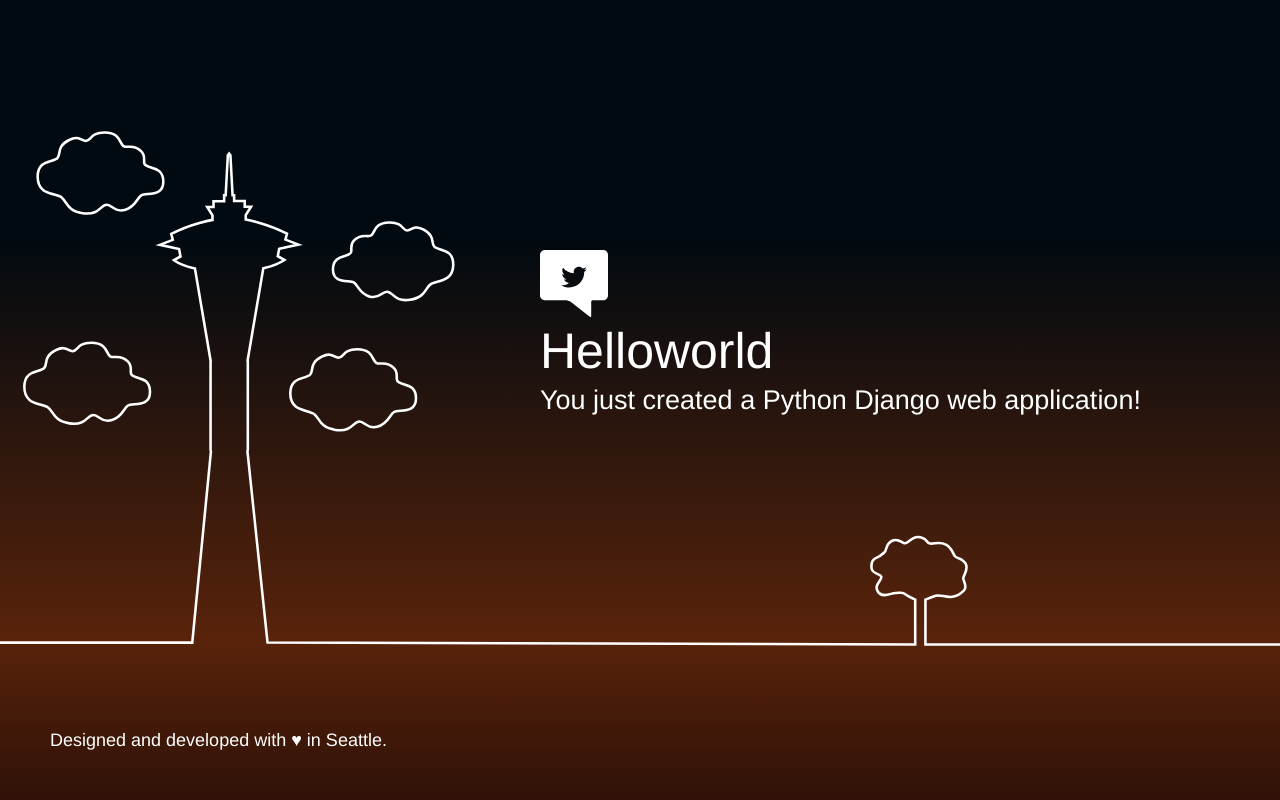
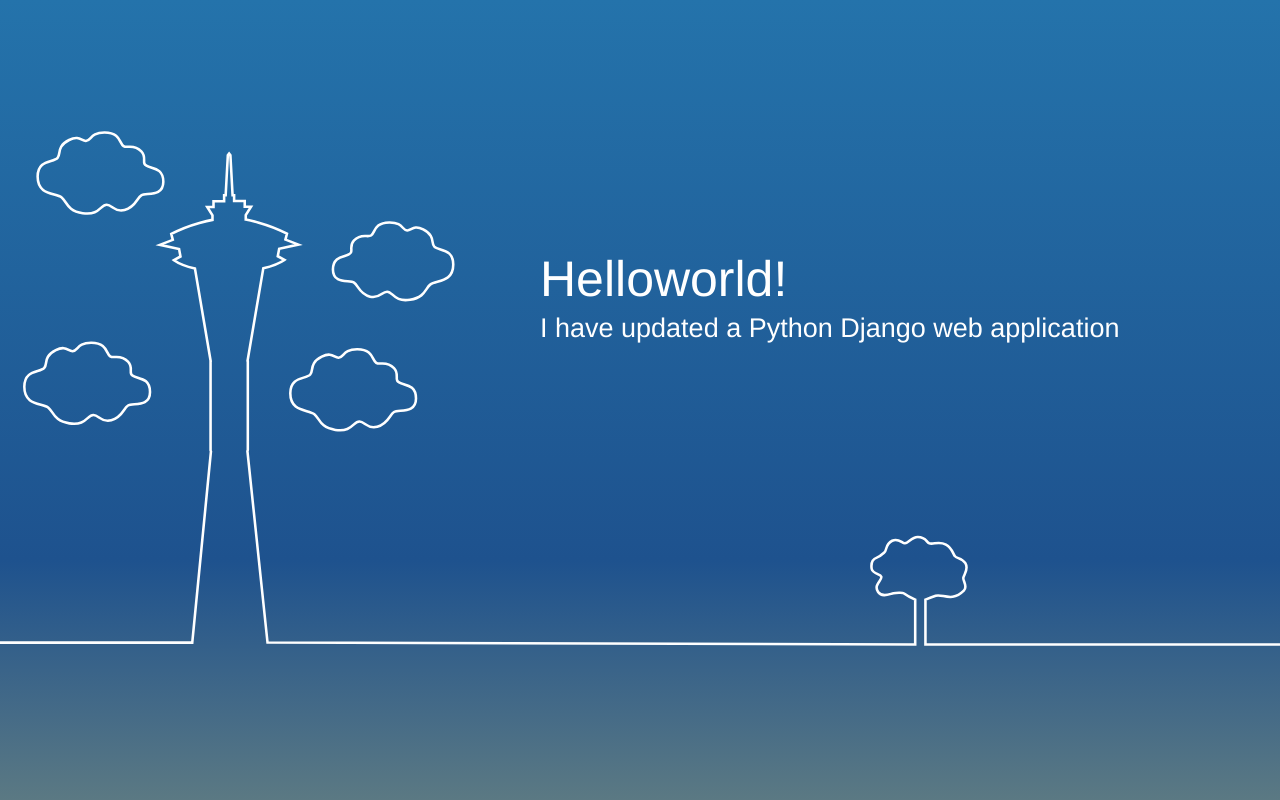
Before and after one commit to leeadammmit/Demo, a Django app: page / in a window 1280 px wide. Run offline with Django 3.2, Linux system fonts and the light colour scheme.

Commit message:
updating

```diff
--- a/helloworld/templates/index.html
+++ b/helloworld/templates/index.html
@@ -52,19 +52,16 @@
         </header>
 
         <div class="message">
-            <a class="twitter-link" href="http://twitter.com/home/?status=I%20created%20a%20project%20with%20AWS%20CodeStar!%20%23AWS%20%23AWSCodeStar%20https%3A%2F%2Faws.amazon.com%2Fcodestar"><img src="{% static "/static/helloworld/img/tweet.svg" %}" /></a>
             <div class="text">
-                <h1>Helloworld</h1>
-                <h2>You just created a Python Django web application!</h2>
+                <h1>Helloworld!</h1>
+                <h2>I have updated a Python Django web application</h2>
             </div>
         </div>
     </div>
 
     <footer>
-        <p class="footer-contents">Designed and developed with <a href="https://aws.amazon.com/careers/devtools-jobs/">♥</a> in Seattle.</p>
+        <p class="footer-contents"></p>
     </footer>
 
-    <script src="{% static "/static/helloworld/js/set-background.js" %}"></script>
-</body>
 
 </html>
```
